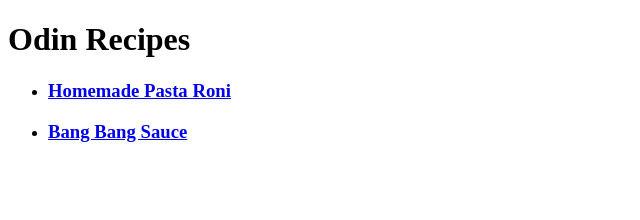
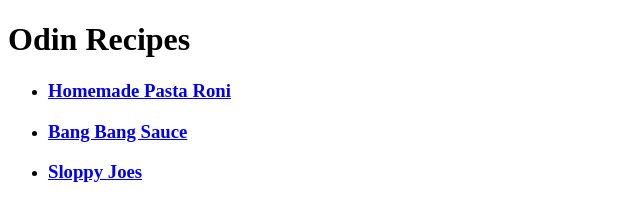
Before and after one commit to LisaGarfunkel/odin-recipes, a plain HTML site: page index.html in a window 1280 px wide. Shown: the whole page, without its empty margins (0-640 px from the left). Drawn offline with Linux system fonts and the light colour scheme.

Commit message:
added recipe sloppyjoes.html link

```diff
--- a/index.html
+++ b/index.html
@@ -10,6 +10,7 @@
     <ul>
         <li><a href="recipes/pasta-roni.html"><h3>Homemade Pasta Roni</h3></a></li>
         <li><a href="recipes/bang-sauce.html"><h3>Bang Bang Sauce</h3></a></li>
+        <li><a href="recipes/sloppyjoes.html"><h3>Sloppy Joes</h3></a></li>
     </ul>
 </body>
 </html>
```
